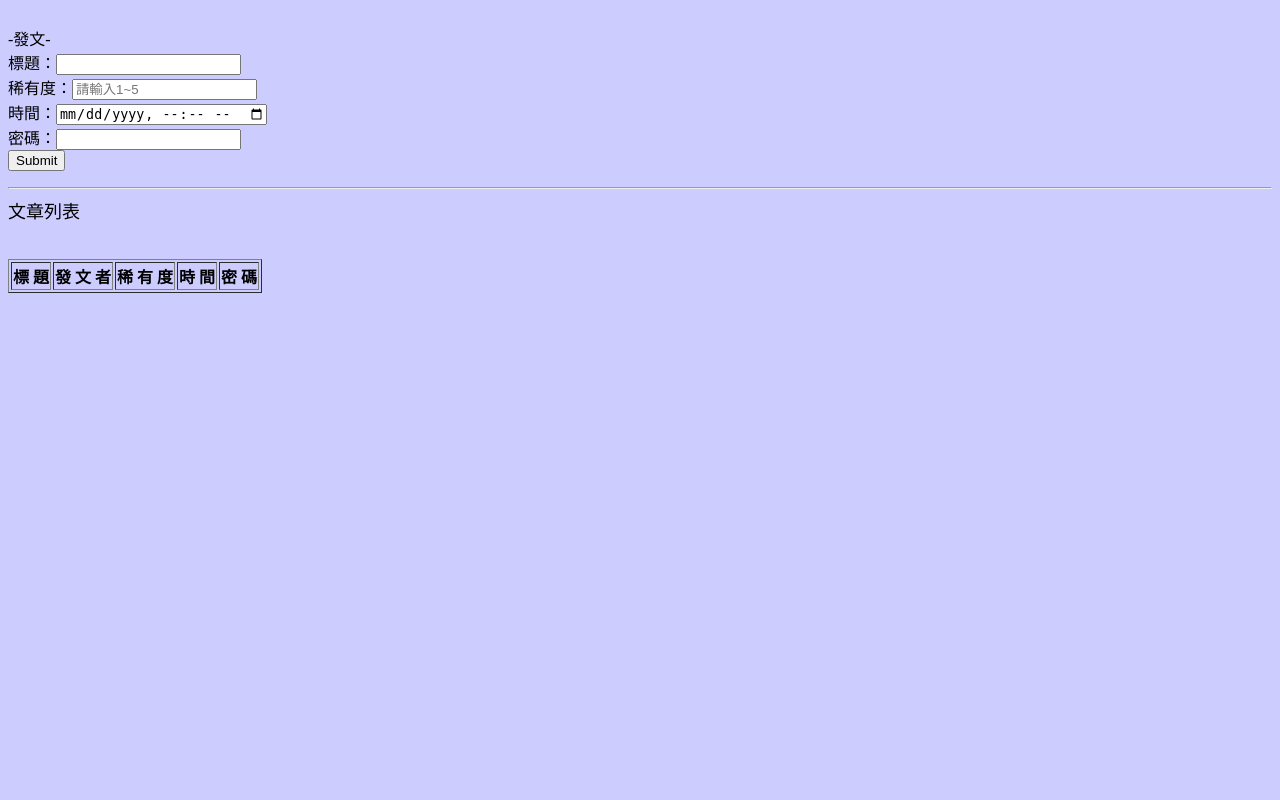
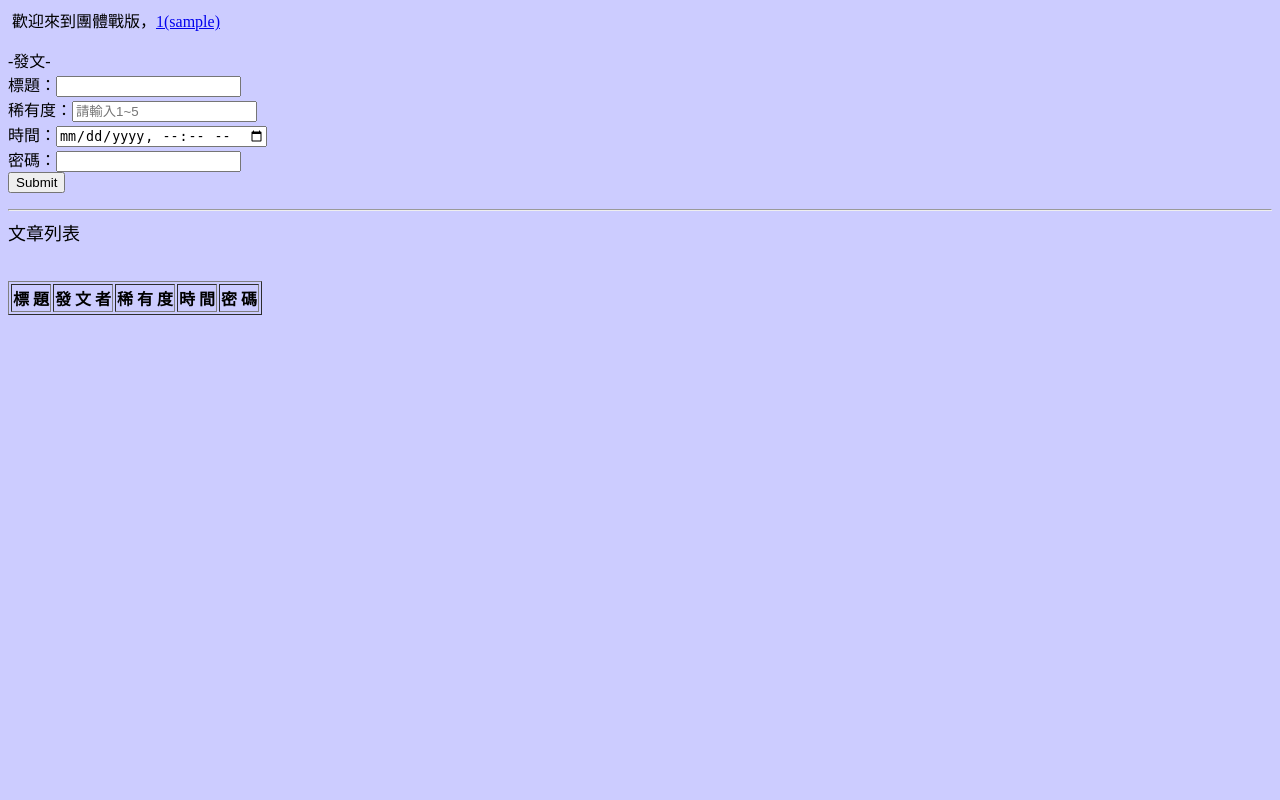
Before and after one commit to jollyland/1082_web_final, a PHP site: page /group_battle.php in a window 1280 px wide. Run offline with PHP 8.4, Linux system fonts and the light colour scheme; the visitor is signed in with stand-in values (Sample User, id 1); data that the repository does not hold is empty; a stand-in replaces the project's code that opens the database connection.

Commit message:
新增user連結

```diff
--- a/group_battle.php
+++ b/group_battle.php
@@ -24,6 +24,7 @@
 
 <?php
     if(isset($_SESSION['id'])){
+        echo '歡迎來到團體戰版，<a class="board" href="profile.php?id='.$_SESSION['id'].'">'.$_SESSION['id'].'('.$_SESSION['nickname'].')</a></p>';
         echo '<form action="group_battle.php" method="post">';
         echo '-發文-<br>';
         echo '標題：<input name="title"><br>';
```
